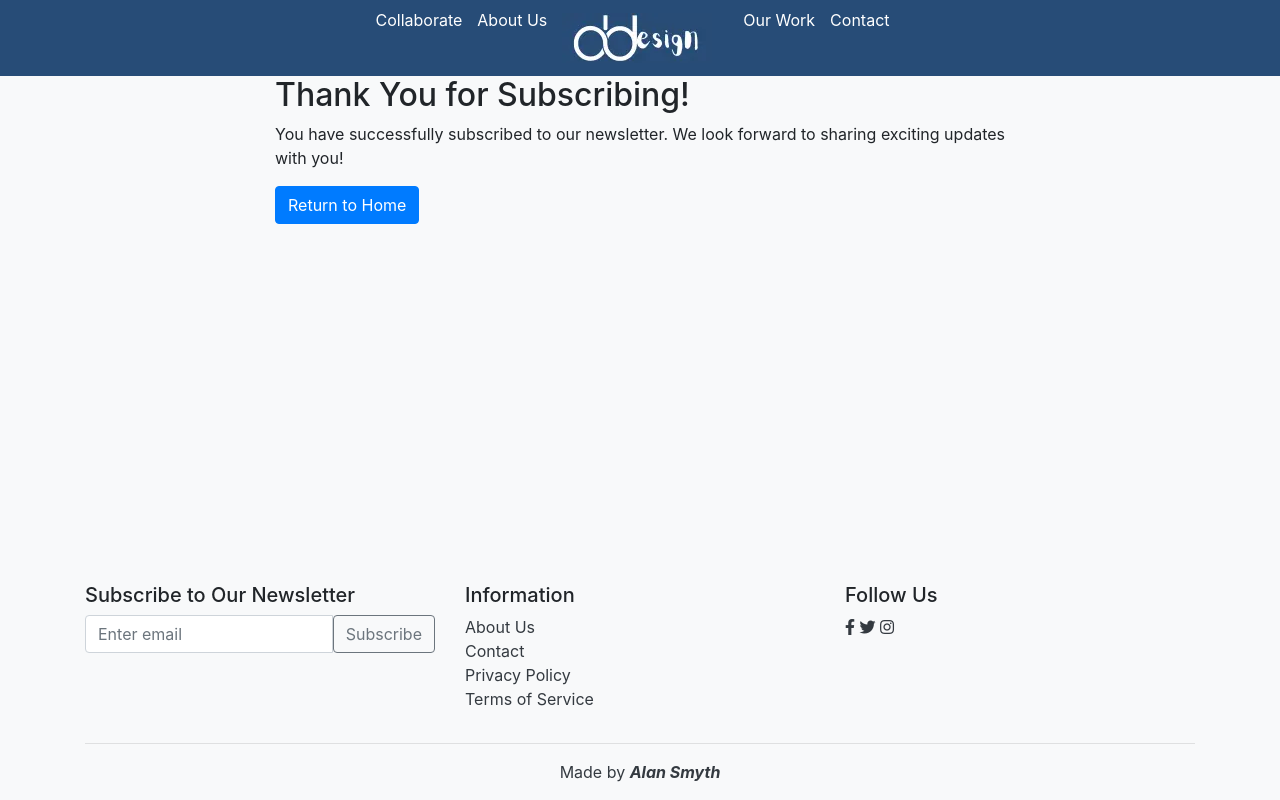
After one commit to AlanSmythDeaf/deafweb, a Django app: template deafdesign/templates/newsletter/newsletter_subscribe_success.html in a window 1280 px wide. The commit adds this page. Run offline with Django 3.2, Linux system fonts and the light colour scheme; the template is opened without the code that fills it, so the values that code supplies are empty.

Commit message:
Add the function to newsletter subscribe

```diff
--- a/deafdesign/settings.py
+++ b/deafdesign/settings.py
@@ -43,6 +43,7 @@ INSTALLED_APPS = [
     'crispy_forms',
     'crispy_bootstrap5',
     'django_summernote',
+    'deafdesign',
     'home',
     'contact',
     'about',
--- /dev/null
+++ b/deafdesign/templates/newsletter/newsletter_subscribe_success.html
@@ -0,0 +1,16 @@
+{% extends "base.html" %}
+{% load static %}
+
+{% block content %}
+<!-- Successful Email -->
+<div class="container">
+    <div class="row">
+        <div class="col-md-8 offset-md-2">
+            <h2>Thank You for Subscribing!</h2>
+            <p>You have successfully subscribed to our newsletter. We look forward to sharing exciting updates with you!</p>
+            <a href="{% url 'home' %}" class="btn btn-primary">Return to Home</a>
+        </div>
+    </div>
+</div>
+
+{% endblock %}
--- a/deafdesign/urls.py
+++ b/deafdesign/urls.py
@@ -13,8 +13,11 @@ Including another URLconf
     1. Import the include() function: from django.urls import include, path
     2. Add a URL to urlpatterns:  path('blog/', include('blog.urls'))
 """
+
+
 from django.contrib import admin
 from django.urls import path, include
+from . import views
 
 urlpatterns = [
     path('admin/', admin.site.urls),
@@ -22,7 +25,8 @@ urlpatterns = [
     path('contact/', include('contact.urls')),
     path('about/', include('about.urls')),
     path('collaborate/', include('collaborate.urls')),
-    path('work', include('work.urls')),
+    path('work/', include('work.urls')),
+    path('subscribe/', views.subscribe_newsletter, name='subscribe_newsletter'),
 ]
 
 handler404 = "deafdesign.views.handler404"
--- a/templates/base.html
+++ b/templates/base.html
@@ -82,12 +82,13 @@
           <!-- Newsletter Subscription -->
           <div class="col-md-4">
             <h5>Subscribe to Our Newsletter</h5>
-            <form>
+            <form action="{% url 'subscribe_newsletter' %}" method="post">
+              {% csrf_token %}
               <div class="input-group mb-3">
-                <input type="email" class="form-control" placeholder="Enter email" aria-label="Enter email" aria-describedby="button-addon2">
-                <button class="btn btn-outline-secondary" type="submit" id="button-addon2">Subscribe</button>
+                  <input type="email" name="email" class="form-control" placeholder="Enter email" required>
+                  <button class="btn btn-outline-secondary" type="submit">Subscribe</button>
               </div>
-            </form>
+          </form>
           </div>
 
           <!-- Information -->
```
Also changed, not shown: deafdesign/admin.py (added, +8 -0 lines), deafdesign/forms.py (added, +10 -0 lines), deafdesign/models.py (added, +8 -0 lines), deafdesign/views.py (+32 -1 lines), deafdesign/migrations/0001_initial.py (added), deafdesign/migrations/__init__.py (added).
